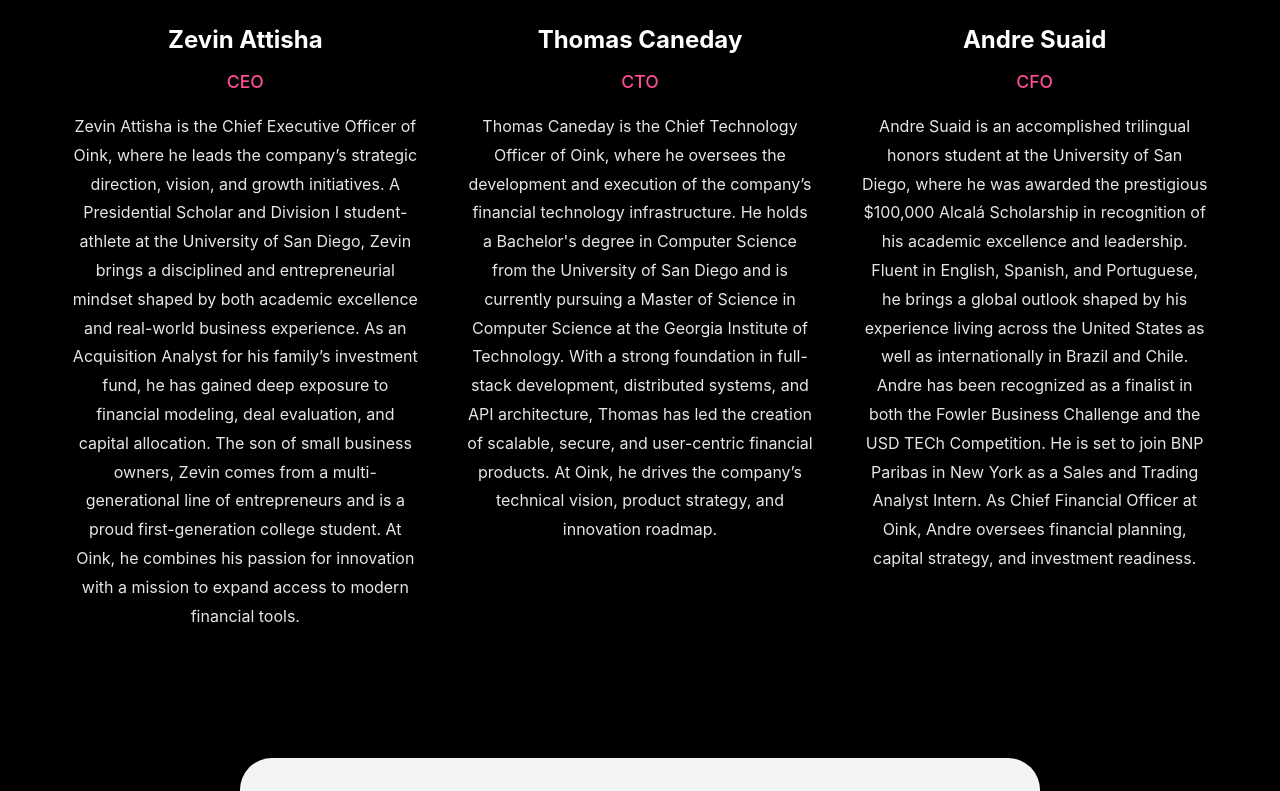
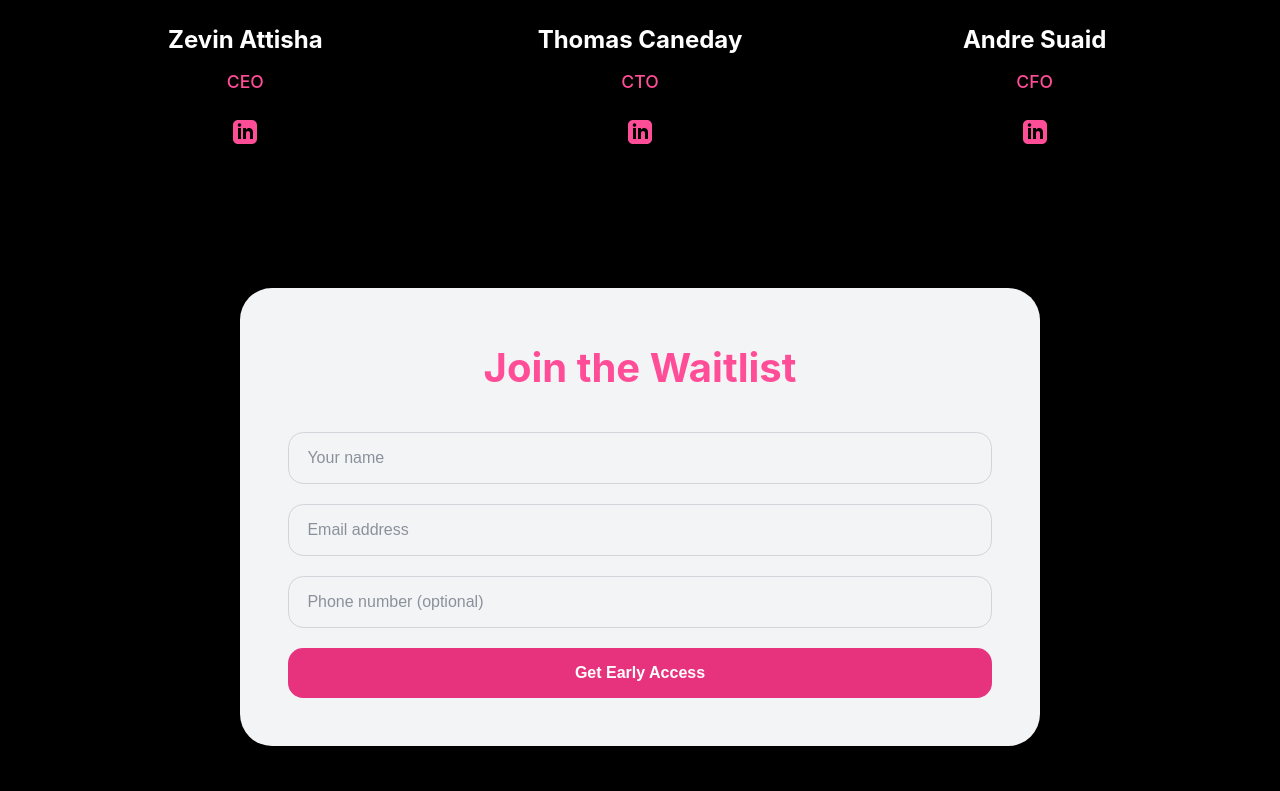
Before and after one commit to ThomasCaneday/oink-waiting-list, a React (Vite) app: page / in a window 1280 px wide. Shown: the part 1841-2632 px from the top of the page. Built offline with nearby package versions, Linux system fonts and the light colour scheme; no server answers.

Commit message:
update: padding, optional, swap bios for li

```diff
--- a/src/App.jsx
+++ b/src/App.jsx
@@ -1,5 +1,12 @@
 import WaitingListForm from "./WaitingListForm";
 import "./index.css"; // must stay
+
+// LinkedIn Icon SVG component
+const LinkedInIcon = () => (
+  <svg xmlns="http://www.w3.org/2000/svg" width="24" height="24" viewBox="0 0 24 24" fill="currentColor">
+    <path d="M19 0h-14c-2.761 0-5 2.239-5 5v14c0 2.761 2.239 5 5 5h14c2.762 0 5-2.239 5-5v-14c0-2.761-2.238-5-5-5zm-11 19h-3v-11h3v11zm-1.5-12.268c-.966 0-1.75-.79-1.75-1.764s.784-1.764 1.75-1.764 1.75.79 1.75 1.764-.783 1.764-1.75 1.764zm13.5 12.268h-3v-5.604c0-3.368-4-3.113-4 0v5.604h-3v-11h3v1.765c1.396-2.586 7-2.777 7 2.476v6.759z"/>
+  </svg>
+);
 
 export default function App() {
   return (
@@ -35,32 +42,38 @@
         </div>
       </section>
 
-      <section className="team">
+            <section className="team">
         <h2>Meet Our Team</h2>
         <div className="team-grid">
           <div className="team-member">
             <img src="/zevin-headshot.jpeg" alt="Zevin Attisha" className="team-photo" />
             <h3>Zevin Attisha</h3>
             <p className="role">CEO</p>
-            <p className="bio">
-              Zevin Attisha is the Chief Executive Officer of Oink, where he leads the company’s strategic direction, vision, and growth initiatives. A Presidential Scholar and Division I student-athlete at the University of San Diego, Zevin brings a disciplined and entrepreneurial mindset shaped by both academic excellence and real-world business experience. As an Acquisition Analyst for his family’s investment fund, he has gained deep exposure to financial modeling, deal evaluation, and capital allocation. The son of small business owners, Zevin comes from a multi-generational line of entrepreneurs and is a proud first-generation college student. At Oink, he combines his passion for innovation with a mission to expand access to modern financial tools.
-            </p>
+            <div className="social-links">
+              <a href="https://www.linkedin.com/in/zevin-attisha-6772b2277/" target="_blank" rel="noopener noreferrer" className="social-link" aria-label="Zevin Attisha LinkedIn">
+                <LinkedInIcon />
+              </a>
+            </div>
           </div>
           <div className="team-member">
             <img src="/headshot.jpeg" alt="Thomas Caneday" className="team-photo" />
             <h3>Thomas Caneday</h3>
             <p className="role">CTO</p>
-            <p className="bio">
-              Thomas Caneday is the Chief Technology Officer of Oink, where he oversees the development and execution of the company’s financial technology infrastructure. He holds a Bachelor's degree in Computer Science from the University of San Diego and is currently pursuing a Master of Science in Computer Science at the Georgia Institute of Technology. With a strong foundation in full-stack development, distributed systems, and API architecture, Thomas has led the creation of scalable, secure, and user-centric financial products. At Oink, he drives the company’s technical vision, product strategy, and innovation roadmap.
-            </p>
+            <div className="social-links">
+              <a href="https://www.linkedin.com/in/thomas-caneday-323973259/" target="_blank" rel="noopener noreferrer" className="social-link" aria-label="Thomas Caneday LinkedIn">
+                <LinkedInIcon />
+              </a>
+            </div>
           </div>
           <div className="team-member">
             <img src="/andre-headshot.jpeg" alt="Andre Suaid" className="team-photo" />
             <h3>Andre Suaid</h3>
             <p className="role">CFO</p>
-            <p className="bio">
-              Andre Suaid is an accomplished trilingual honors student at the University of San Diego, where he was awarded the prestigious $100,000 Alcalá Scholarship in recognition of his academic excellence and leadership. Fluent in English, Spanish, and Portuguese, he brings a global outlook shaped by his experience living across the United States as well as internationally in Brazil and Chile. Andre has been recognized as a finalist in both the Fowler Business Challenge and the USD TECh Competition. He is set to join BNP Paribas in New York as a Sales and Trading Analyst Intern. As Chief Financial Officer at Oink, Andre oversees financial planning, capital strategy, and investment readiness.
-            </p>
+            <div className="social-links">
+              <a href="https://www.linkedin.com/in/andresuaid/" target="_blank" rel="noopener noreferrer" className="social-link" aria-label="Andre Suaid LinkedIn">
+                <LinkedInIcon />
+              </a>
+            </div>
           </div>
         </div>
       </section>
--- a/src/WaitingListForm.jsx
+++ b/src/WaitingListForm.jsx
@@ -48,7 +48,7 @@
         className="input-field"
         type="tel"
         name="phone"
-        placeholder="Phone number"
+        placeholder="Phone number (optional)"
         pattern="^\+?[0-9\s\-()]{7,}$"   /* basic validation */
         title="Enter a valid phone number"
         value={form.phone}
--- a/src/index.css
+++ b/src/index.css
@@ -73,7 +73,7 @@
   align-items: center;
   justify-content: center;
   text-align: center;
-  padding: 2rem;
+  padding: 1rem;
   background: radial-gradient(circle at 20% 0%, rgba(255, 77, 151, 0.1) 0%, rgba(0, 0, 0, 0) 45%);
   position: relative;
 }
@@ -224,12 +224,21 @@
   margin-bottom: 1rem;
 }
 
-.team-member .bio {
-  font-size: 1rem;
-  color: rgba(255, 255, 255, 0.9);
-  line-height: 1.8;
-  max-width: 350px;
-  margin: 0 auto;
+.social-links {
+  display: flex;
+  justify-content: center;
+  margin-top: 1rem;
+}
+
+.social-link {
+  color: var(--pink-500);
+  transition: all 0.2s ease;
+  padding: 0.5rem;
+}
+
+.social-link:hover {
+  color: var(--pink-600);
+  transform: translateY(-2px);
 }
 
 .waitlist-section {
```
